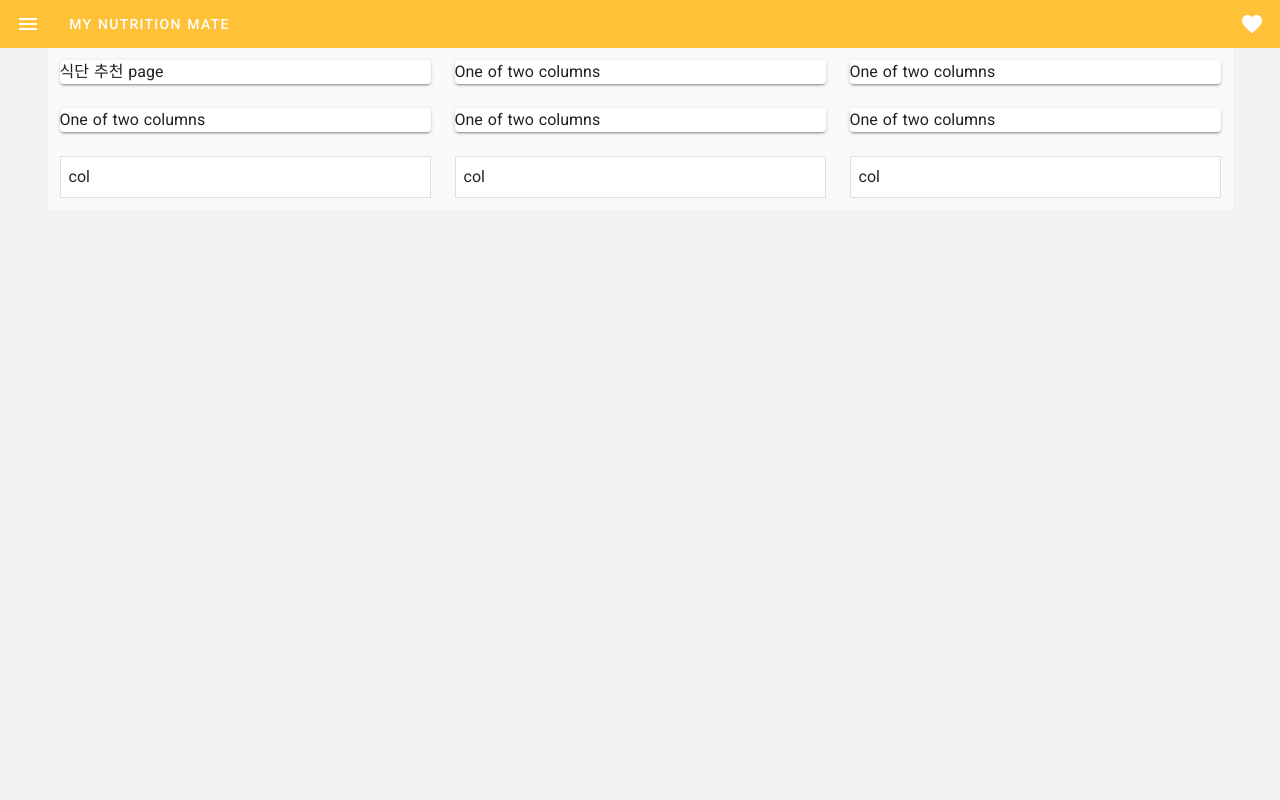
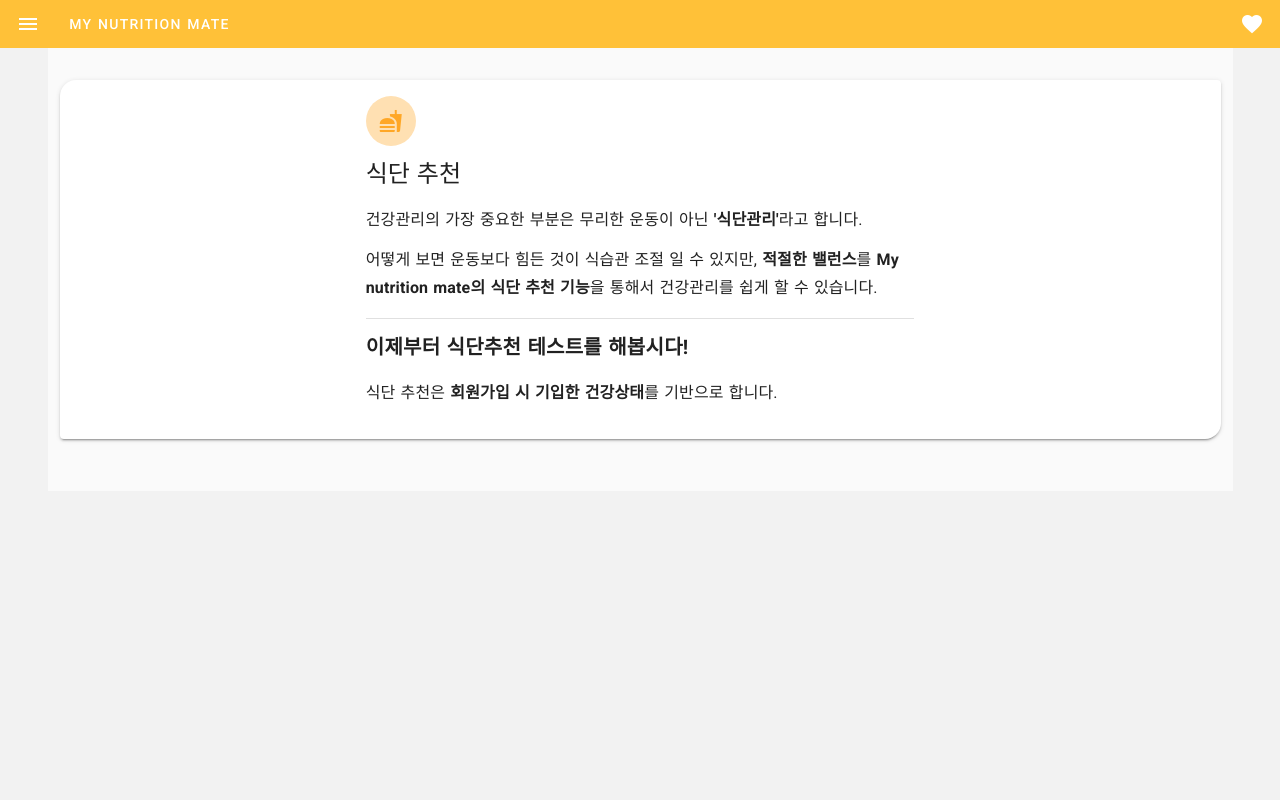
Before and after one commit to peterhyun1234/My_nutrition_mate, a Nuxt app in the folder front_end/: page /recomendation/weeks in a window 1280 px wide. Shown: the top 800 px of the page. Built offline with nearby package versions, Linux system fonts and the light colour scheme.

Commit message:
add simple table and weeks

```diff
--- a/front_end/pages/my-diet/index.vue
+++ b/front_end/pages/my-diet/index.vue
@@ -11,12 +11,11 @@
           >
             <v-img
               src="https://i.imgur.com/zo9v8uL.png"
-              aspect-ratio="1.77"
               max-height="700"
               contain
             ></v-img>
             <v-card-text>
-              <p class="ma-5 display-1 text--primary">
+              <p class="ma-5 title text--primary">
                 등록된 식단이 없습니다..
               </p>
               <v-btn
@@ -41,18 +40,41 @@
               contain
             ></v-img>
           </v-card>
-          <v-card>
-            asdasd
-          </v-card>
         </v-col>
       </v-row>
-      <v-row>
+
+      <v-row
+        no-gutters
+      >
         <v-col
-          class="my-2"
           style="text-align: center;"
         >
-        asdasd
+          <v-data-table
+            :headers="headers"
+            :items="desserts"
+            hide-default-footer
+            class="elevation-1 mb-5 mt-5"
+          ></v-data-table>
+
+          <v-btn
+            class="subtitle-1 font-weight-bold white--text"
+            color="green"
+            to="/recomendation/weeks"
+            large >
+            <v-icon large>mdi-arrow-right-circle-outline</v-icon>
+            건강 상태 재점검!
+          </v-btn>
+          <v-btn
+            class="subtitle-1 font-weight-bold white--text"
+            color="green"
+            disabled
+            to="/recomendation/weeks"
+            large >
+            <v-icon large>mdi-image-move</v-icon>
+            사진으로 저장하기
+          </v-btn>
         </v-col>
+
       </v-row>
     </v-container>
   </v-app>
@@ -65,7 +87,69 @@ export default {
   },
   data () {
     return {
-      diet: ""
+      diet: "",
+      tempDiet: "",
+      headers: [
+        {
+          text: '',
+          align: 'start',
+          value: 'name',
+        },
+        { text: '1일', value: 'day1' },
+        { text: '2일', value: 'day2' },
+        { text: '3일', value: 'day3' },
+        { text: '4일', value: 'day4' },
+        { text: '5일', value: 'day5' },
+        { text: '6일', value: 'day6' },
+      ],
+
+      desserts: [
+        {
+          name: '아침',
+          day1: "다섯가지 나물밥과 제육볶음(346kcal)",
+          day2: "곤드레 나물밥과 닭가슴살 슬라이스(346kcal)",
+          day3: "귀리현미 잡곡밥과 표고버섯 불고기(346kcal)",
+          day4: "탄두리 닭가슴살 현미밥과 참치오믈렛(346kcal)",
+          day5: "곤드레 나물밥과 닭가슴살 슬라이스(346kcal)",
+          day6: "귀리현미 잡곡밥과 표고버섯 불고기(346kcal)",
+        },
+        {
+          name: '점심',
+          day1: "자유식 (500kcal)",
+          day2: "자유식 (500kcal)",
+          day3: "자유식 (500kcal)",
+          day4: "자유식 (500kcal)",
+          day5: "자유식 (500kcal)",
+          day6: "자유식 (500kcal)",
+        },
+        {
+          name: '저녁',
+          day1: "탄두리 닭가슴살 현미밥과 참치오믈렛(346kcal)",
+          day2: "퀴로나 영양밥과 닭가슴살 스테이크(346kcal)",
+          day3: "닭가슴살 볶음밥과 두부 스테이크(346kcal)",
+          day4: "다섯가지 나물밥과 제육볶음(346kcal)",
+          day5: "닭가슴살 볶음밥과 두부 스테이크(346kcal)",
+          day6: "퀴로나 영양밥과 닭가슴살 스테이크(346kcal)",
+        },
+        {
+          name: '간식',
+          day1: "그릭요거트 (105kcal)",
+          day2: "그릭요거트 (105kcal)",
+          day3: "그릭요거트 (105kcal)",
+          day4: "그릭요거트 (105kcal)",
+          day5: "그릭요거트 (105kcal)",
+          day6: "그릭요거트 (105kcal)",
+        },
+        {
+          name: '총 칼로리',
+          day1: "1105kcal",
+          day2: "1205kcal",
+          day3: "1405kcal",
+          day4: "1305kcal",
+          day5: "1205kcal",
+          day6: "1105kcal",
+        },
+      ],
     }
   },
 }
--- a/front_end/pages/recomendation/weeks.vue
+++ b/front_end/pages/recomendation/weeks.vue
@@ -5,50 +5,42 @@
     <v-container class="grey lighten-5">
       <v-row>
         <v-col>
-          <v-card>
-            식단 추천 page
-          </v-card>
-        </v-col>
-        <v-col>
-          <v-card>
-            One of two columns
-          </v-card>
-        </v-col>
-        <v-col>
-          <v-card>
-            One of two columns
-          </v-card>
-        </v-col>
-      </v-row>
-      <v-row>
-        <v-col>
-          <v-card>
-            One of two columns
-          </v-card>
-        </v-col>
-        <v-col>
-          <v-card>
-            One of two columns
-          </v-card>
-        </v-col>
-        <v-col>
-          <v-card>
-            One of two columns
-          </v-card>
-        </v-col>
-      </v-row>
-      <v-row>
-        <v-col
-          v-for="n in 3"
-          :key="n"
-          cols="sm"
-        >
           <v-card
-            class="pa-2"
-            outlined
-            tile
-          >
-            col
+            class="mt-5 mb-10 pa-3"
+            shaped
+            >
+            <v-layout
+              row
+              align-center
+              justify-center
+            >
+              <v-flex xs12 sm6 md6>
+                <v-card-text>
+                  <v-avatar
+                    color="#FFE0B2"
+                    size="50"
+                    >
+                    <v-icon
+                      color="#FFA726"
+                      > mdi-food</v-icon>
+                  </v-avatar>
+                  <p class="headline text--primary mt-3">
+                    식단 추천
+                  </p>
+                  <p class="subtitle-1 text--primary ma-0 ">
+                    건강관리의 가장 중요한 부분은 무리한 운동이 아닌
+                    <strong>'식단관리'</strong>라고 합니다.</p>
+                  <p class="subtitle-1 text--primary mt-3 ">
+                    어떻게 보면 운동보다 힘든 것이 식습관 조절 일 수 있지만,
+                    <strong>적절한 밸런스</strong>를 <strong>My nutrition mate의 식단 추천 기능</strong>을 통해서 건강관리를 쉽게 할 수 있습니다.</p>
+                  <v-divider></v-divider>
+                  <p class="title text--primary mt-3 ">
+                    <strong>이제부터 식단추천 테스트를 해봅시다!</strong></p>
+                  <p class="subtitle-1 text--primary mt-3 ">
+                    식단 추천은 <strong>회원가입 시 기입한 건강상태</strong>를 기반으로 합니다.</p>
+                </v-card-text>
+              </v-flex>
+            </v-layout>
           </v-card>
         </v-col>
       </v-row>
```
